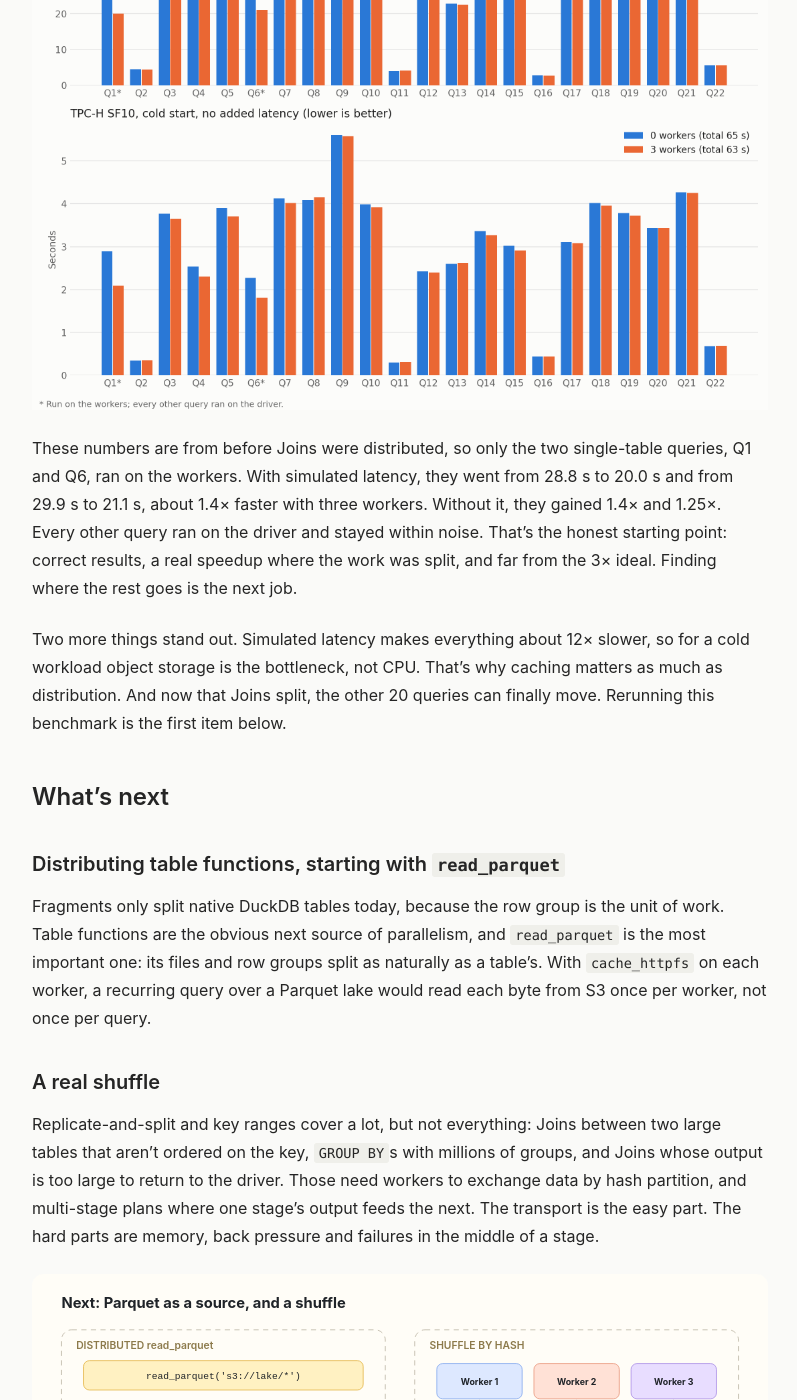
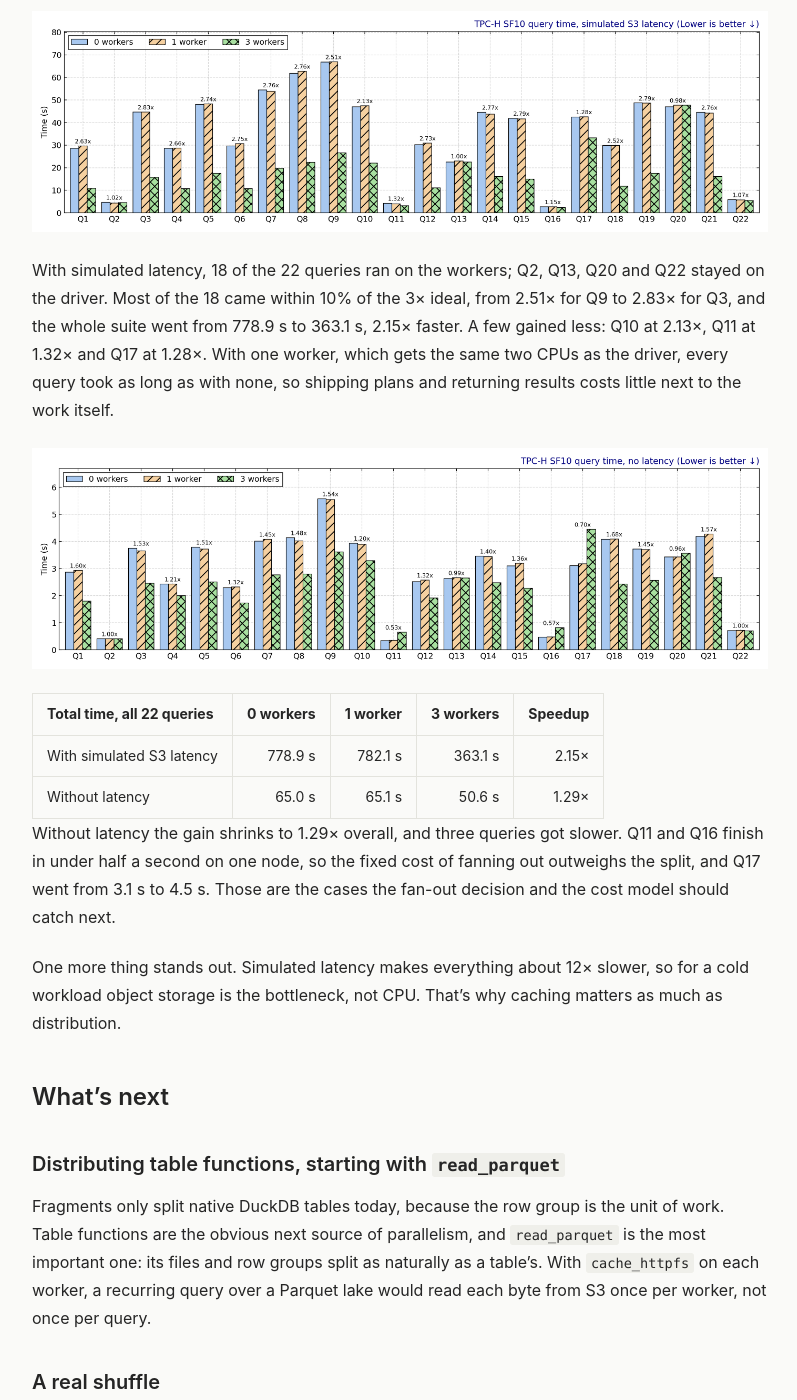
Before and after one commit to dentiny/dentiny.github.io, a Jekyll site: the page built from _posts/2026-10-14-duckherder-distributed-duckdb.md, in a window 1280 px wide and 1400 px high, scrolled down 14384 px. Shown: the whole window, without its empty margins (240-1037 px from the left). Built offline with Jekyll 4.4.1, drawn with Linux system fonts in a browser that asks for light colours; some of the changed text lies outside the part shown.

Commit message:
Use the new TPC-H results and architecture figure; reword the summary

```diff
--- a/_posts/2026-10-14-duckherder-distributed-duckdb.md
+++ b/_posts/2026-10-14-duckherder-distributed-duckdb.md
@@ -18,11 +18,11 @@ tags: [DuckDB, Distributed Systems, Object Storage]
 - **Nothing to deploy but DuckDB.** The client, driver and workers are DuckDB processes with extensions loaded. There's no Spark or JVM, and no catalog service or metastore database.
 - **Storage and compute are separate.** The data is a native DuckDB database in object storage, written through [`duckdb_object_storage`](/posts/duckdb-on-object-storage/). Workers attach it read-only, so nothing gets copied, sharded or rebalanced.
 - **One writer, many readers.** Writes go to the driver's single read-write attachment, and DuckDB's own storage engine writes them to the bucket. Reads from read-only attachments are split across workers.
-- **The driver ships DuckDB plans, not SQL.** An optimizer extension cuts fragments out of DuckDB's logical plan, splits them by row group, and merges partial results exactly. Small queries never fan out.
-- **Joins are distributed without a shuffle.** The driver either splits the biggest table and lets every worker read the small ones, or co-partitions tables that are ordered on the Join key. A cost model decides whether splitting pays off.
-- **It's honest about speed.** On TPC-H SF10 with simulated S3 latency, single-table queries ran 1.4× faster with three workers. Those numbers predate Join distribution; a rerun is next.
+- **Complex queries run distributed, not just scans.** The driver cuts fragments out of DuckDB's optimized logical plan and ships them serialized, not as SQL, so inner, outer, semi, anti and mark Joins, correlated subqueries and CTEs can run on the workers, with partial aggregates merged exactly. Small queries never fan out.
+- **Joins are distributed too.** Shared storage lets every worker read the small tables itself, and tables ordered on the Join key are split by key range. A cost model decides whether splitting pays off.
+- **Up to 2.8× faster with three workers.** On TPC-H SF10 with simulated S3 latency, 18 of 22 queries ran on the workers, the fastest came close to the 3× ideal, and the whole suite ran 2.15× faster.
 
-It's a personal project, experimental, and not affiliated with DuckDB Labs.
+It's a personal project, not affiliated with DuckDB Labs.
 
 ## The question I couldn't stop asking
 
@@ -210,11 +210,20 @@ A distributed benchmark is easy to fool yourself with, so the setup is mostly ab
 
 Here's SF10 on an i7-12700K. Each DuckDB process gets two threads of one performance core and 4 GiB, and RustFS gets the four efficiency cores:
 
-![TPC-H SF10, cold start, with and without simulated S3 latency, 0 workers versus 3 workers. Q1 and Q6 drop from about 29 and 30 seconds to about 20 and 21 seconds with simulated latency; other queries are unchanged.](/assets/images/duckherder/tpch-sf10-cold.png)
+![TPC-H SF10 query times with simulated S3 latency, cold start, for 0, 1 and 3 workers. With 3 workers most queries drop to about a third of their time, from 2.51× for Q9 to 2.83× for Q3. Q2, Q13, Q20 and Q22 are unchanged, Q11 gains 1.32×, Q16 1.15× and Q17 1.28×. One worker takes as long as none.](/assets/images/duckherder/tpch-sf10-cold.png)
 
-These numbers are from before Joins were distributed, so only the two single-table queries, Q1 and Q6, ran on the workers. With simulated latency, they went from 28.8 s to 20.0 s and from 29.9 s to 21.1 s, about 1.4× faster with three workers. Without it, they gained 1.4× and 1.25×. Every other query ran on the driver and stayed within noise. That's the honest starting point: correct results, a real speedup where the work was split, and far from the 3× ideal. Finding where the rest goes is the next job.
+With simulated latency, 18 of the 22 queries ran on the workers; Q2, Q13, Q20 and Q22 stayed on the driver. Most of the 18 came within 10% of the 3× ideal, from 2.51× for Q9 to 2.83× for Q3, and the whole suite went from 778.9 s to 363.1 s, 2.15× faster. A few gained less: Q10 at 2.13×, Q11 at 1.32× and Q17 at 1.28×. With one worker, which gets the same two CPUs as the driver, every query took as long as with none, so shipping plans and returning results costs little next to the work itself.
 
-Two more things stand out. Simulated latency makes everything about 12× slower, so for a cold workload object storage is the bottleneck, not CPU. That's why caching matters as much as distribution. And now that Joins split, the other 20 queries can finally move. Rerunning this benchmark is the first item below.
+![TPC-H SF10 query times without simulated latency, cold start, for 0, 1 and 3 workers. With 3 workers most split queries gain 1.2× to 1.7×. Q11, Q16 and Q17 get slower, at 0.53×, 0.57× and 0.70×.](/assets/images/duckherder/tpch-sf10-cold-no-latency.png)
+
+| Total time, all 22 queries | 0 workers | 1 worker | 3 workers | Speedup |
+| --- | ---: | ---: | ---: | ---: |
+| With simulated S3 latency | 778.9 s | 782.1 s | 363.1 s | 2.15× |
+| Without latency | 65.0 s | 65.1 s | 50.6 s | 1.29× |
+
+Without latency the gain shrinks to 1.29× overall, and three queries got slower. Q11 and Q16 finish in under half a second on one node, so the fixed cost of fanning out outweighs the split, and Q17 went from 3.1 s to 4.5 s. Those are the cases the fan-out decision and the cost model should catch next.
+
+One more thing stands out. Simulated latency makes everything about 12× slower, so for a cold workload object storage is the bottleneck, not CPU. That's why caching matters as much as distribution.
 
 ## What's next
 
```
Also changed, not shown: assets/images/duckherder/architecture.svg, assets/images/duckherder/tpch-sf10-cold-no-latency.png (added), assets/images/duckherder/tpch-sf10-cold.png.
